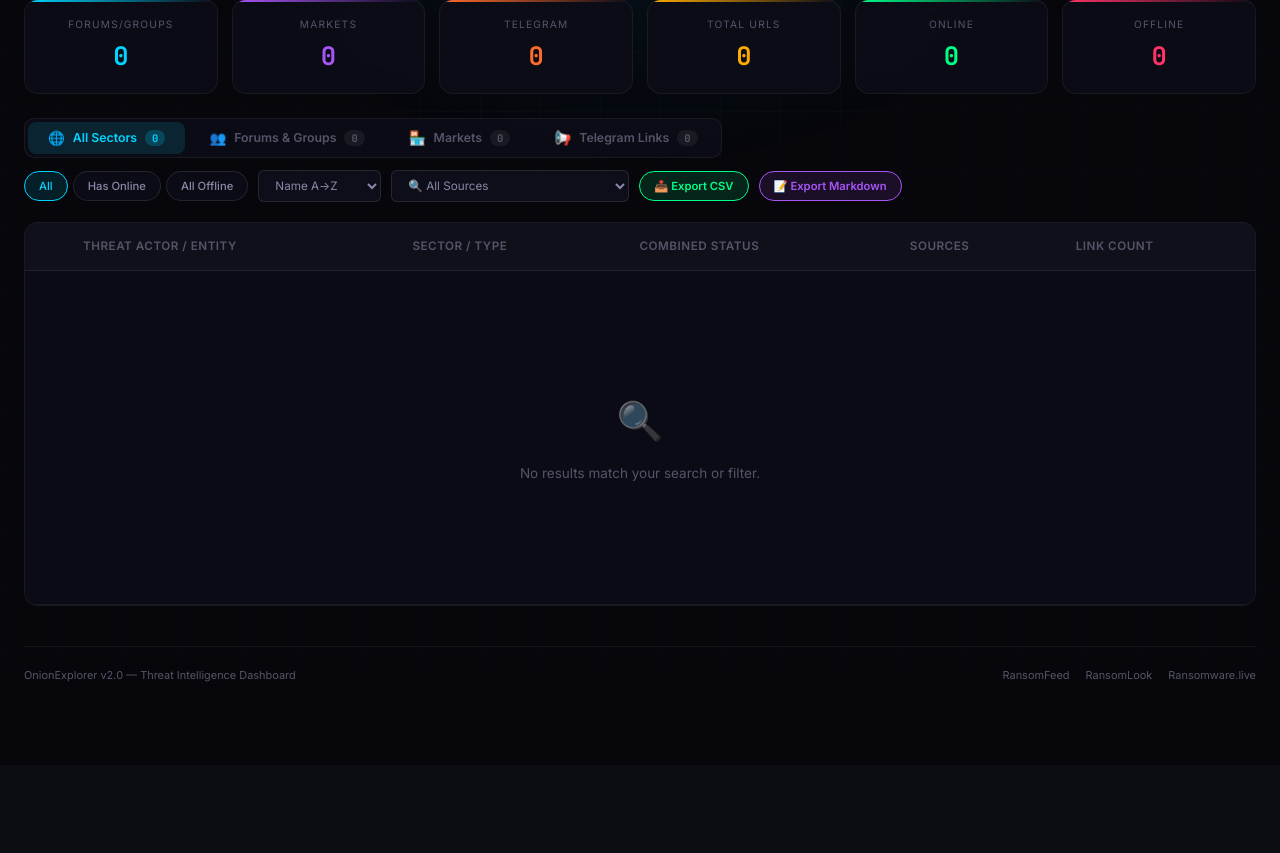
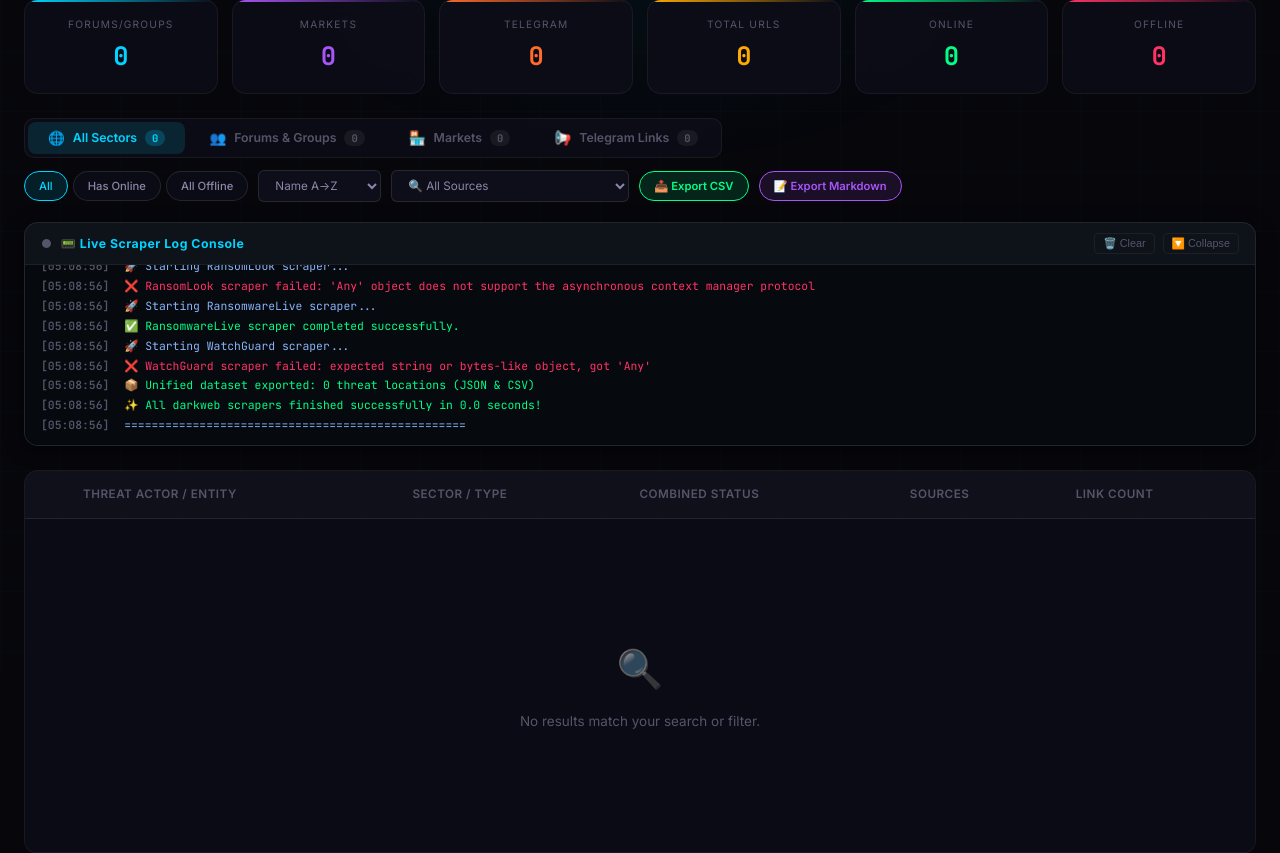
Before and after one commit to Piyush2425/OnionExplorer, a Flask app: page / in a window 1280 px wide. Shown: the part 129-982 px from the top of the page. Before the commit the page ends 811 px from the top, so only its background shows below. Run offline with Flask 3, Linux system fonts and the light colour scheme; data that the repository does not hold is empty; some libraries are stand-ins or nearby versions.

Commit message:
Add real-time Live Scraper Log Console window to dashboard UI

```diff
--- a/main.py
+++ b/main.py
@@ -542,17 +542,36 @@ def build_stats(data):
 
 
 # ═══════════════════════════════════════════════
-#  BACKGROUND SCRAPER
+#  BACKGROUND SCRAPER & LIVE LOGS
 # ═══════════════════════════════════════════════
 
+recent_scraper_logs = []
+
+def add_log_entry(msg, level="INFO"):
+    timestamp = datetime.now().strftime("%H:%M:%S")
+    entry = {"time": timestamp, "message": msg, "level": level}
+    with state_lock:
+        recent_scraper_logs.append(entry)
+        if len(recent_scraper_logs) > 80:
+            recent_scraper_logs.pop(0)
+
+def log_event(msg, level="INFO"):
+    if level == "ERROR":
+        log.error(msg)
+    elif level == "WARNING":
+        log.warning(msg)
+    else:
+        log.info(msg)
+    add_log_entry(msg, level)
+
 def run_scraper(name, scraper_fn):
-    """Run a single scraper with error handling."""
+    """Run a single scraper with error handling and log capture."""
     try:
-        log.info(f"  Running {name}...")
+        log_event(f"🚀 Starting {name} scraper...")
         scraper_fn()
-        log.info(f"  {name} completed.")
+        log_event(f"✅ {name} scraper completed successfully.")
     except Exception as e:
-        log.error(f"  {name} failed: {e}")
+        log_event(f"❌ {name} scraper failed: {e}", level="ERROR")
 
 
 def run_all_scrapers():
@@ -560,8 +579,8 @@ def run_all_scrapers():
     with state_lock:
         scraper_state["is_running"] = True
 
-    log.info("=" * 50)
-    log.info("Starting scheduled scrape via onion_explorer library...")
+    log_event("=" * 50)
+    log_event("🚀 Starting full darkweb scrape cycle across all sources...")
     start = time.time()
     try:
         # 1. Run GitHubFeed first (instantaneous extraction)
@@ -569,55 +588,56 @@ def run_all_scrapers():
             run_scraper("GitHubFeed", github_feed.scrape_and_save_github_feeds)
             sync_data_to_database()
         except Exception as e:
-            log.error(f"GitHubFeed error: {e}")
+            log_event(f"GitHubFeed error: {e}", level="ERROR")
 
         # 2. Run TelegramChecker (checks telegram invite link validity)
         try:
             run_scraper("TelegramChecker", lambda: telegram_checker.check_all_telegram_links(GITHUB_TELEGRAM_JSON))
             sync_data_to_database()
         except Exception as e:
-            log.error(f"TelegramChecker error: {e}")
+            log_event(f"TelegramChecker error: {e}", level="ERROR")
 
         # 3. RansomFeed legacy fallback
         try:
             run_scraper("RansomFeed", ransomfeed.main)
             sync_data_to_database()
         except Exception as e:
-            log.error(f"RansomFeed run error: {e}")
+            log_event(f"RansomFeed run error: {e}", level="ERROR")
 
         # 4. RansomLook (async)
         try:
             run_scraper("RansomLook", lambda: asyncio.run(ransomelook.main()))
             sync_data_to_database()
         except Exception as e:
-            log.error(f"RansomLook run error: {e}")
+            log_event(f"RansomLook run error: {e}", level="ERROR")
 
         # 5. RansomwareLive
         try:
             run_scraper("RansomwareLive", ransomelive.main)
             sync_data_to_database()
         except Exception as e:
-            log.error(f"RansomwareLive run error: {e}")
+            log_event(f"RansomwareLive run error: {e}", level="ERROR")
 
         # 6. WatchGuard
         try:
             run_scraper("WatchGuard", watchguard.main)
             sync_data_to_database()
         except Exception as e:
-            log.error(f"WatchGuard run error: {e}")
+            log_event(f"WatchGuard run error: {e}", level="ERROR")
 
-        # 6. Library unified export
+        # 7. Library unified export
         try:
             client = ThreatLocationClient()
             locations = client.fetch_all_locations()
             export_to_json(locations, os.path.join(DATA_DIR, "all_threat_locations.json"))
             export_to_csv(locations, os.path.join(DATA_DIR, "all_threat_locations.csv"))
-            log.info(f"onion_explorer library unified dataset exported: {len(locations)} locations (JSON & CSV)")
+            log_event(f"📦 Unified dataset exported: {len(locations)} threat locations (JSON & CSV)")
         except Exception as e:
-            log.error(f"onion_explorer unified export error: {e}")
+            log_event(f"Unified export error: {e}", level="ERROR")
 
         elapsed = time.time() - start
-        log.info(f"All scrapers finished in {elapsed:.1f}s")
+        log_event(f"✨ All darkweb scrapers finished successfully in {elapsed:.1f} seconds!")
+        log_event("=" * 50)
 
         with state_lock:
             scraper_state["last_scrape"] = datetime.now().strftime("%Y-%m-%d %H:%M:%S")
@@ -919,6 +939,13 @@ def api_scraper_status():
         return jsonify(scraper_state)
 
 
+@app.route("/api/scraper/logs")
+def api_scraper_logs():
+    """Return recent in-memory scraper logs."""
+    with state_lock:
+        return jsonify(recent_scraper_logs)
+
+
 @app.route("/api/scraper/run", methods=["POST"])
 def api_scraper_run():
     """Manually trigger a scrape."""
--- a/static/css/style.css
+++ b/static/css/style.css
@@ -1262,3 +1262,97 @@ body.light-theme .settings-group select {
     color: var(--accent-red);
     background: rgba(239, 68, 68, 0.1);
 }
+
+/* ---------- Live Scraper Log Console ---------- */
+.log-card {
+    background: #090d14;
+    border: 1px solid var(--border-medium);
+    border-radius: var(--radius-lg);
+    box-shadow: 0 4px 20px rgba(0, 0, 0, 0.4);
+    margin-bottom: 24px;
+    overflow: hidden;
+}
+
+.log-card-header {
+    background: rgba(255, 255, 255, 0.02);
+    border-bottom: 1px solid var(--border-subtle);
+    padding: 10px 16px;
+    display: flex;
+    align-items: center;
+    justify-content: space-between;
+}
+
+.log-card-title {
+    display: flex;
+    align-items: center;
+    gap: 8px;
+    font-size: 0.82rem;
+    font-weight: 700;
+    color: var(--accent-cyan);
+    letter-spacing: 0.5px;
+}
+
+.pulse-icon {
+    font-size: 0.8rem;
+    color: var(--text-muted);
+}
+
+.pulse-icon.active {
+    color: var(--accent-green);
+    animation: blink 1s infinite;
+}
+
+@keyframes blink { 50% { opacity: 0.3; } }
+
+.log-card-actions {
+    display: flex;
+    gap: 8px;
+}
+
+.log-btn {
+    background: transparent;
+    border: 1px solid var(--border-subtle);
+    border-radius: 4px;
+    color: var(--text-muted);
+    font-size: 0.72rem;
+    padding: 3px 8px;
+    cursor: pointer;
+    transition: all var(--transition-fast);
+}
+
+.log-btn:hover {
+    color: var(--text-primary);
+    background: rgba(255, 255, 255, 0.05);
+}
+
+.log-card-body {
+    padding: 12px 16px;
+    font-family: var(--font-mono);
+    font-size: 0.76rem;
+    max-height: 180px;
+    overflow-y: auto;
+    display: flex;
+    flex-direction: column;
+    gap: 4px;
+    background: #06090e;
+}
+
+.log-card-body.collapsed {
+    display: none;
+}
+
+.log-line {
+    line-height: 1.4;
+    word-break: break-all;
+}
+
+.log-line .log-time {
+    color: var(--text-muted);
+    margin-right: 8px;
+    font-weight: 600;
+}
+
+.log-line.info { color: #8ab4f8; }
+.log-line.success { color: var(--accent-green); }
+.log-line.warning { color: var(--accent-yellow); }
+.log-line.error { color: var(--accent-red); }
--- a/static/js/dashboard.js
+++ b/static/js/dashboard.js
@@ -32,6 +32,8 @@
         await loadData();
         await loadScraperConfig();
         checkScraperStatus();
+        fetchLogs();
+        setInterval(fetchLogs, 2500);
     });
 
     async function loadScraperConfig() {
@@ -47,11 +49,49 @@
         }
     }
 
+    async function fetchLogs() {
+        try {
+            const resp = await fetch('/api/scraper/logs');
+            const logs = await resp.json();
+            renderLogs(logs);
+        } catch (err) {
+            console.log('Failed to fetch logs:', err);
+        }
+    }
+
+    function renderLogs(logs) {
+        const body = document.getElementById('logConsoleBody');
+        const pulse = document.getElementById('logPulse');
+        if (!body) return;
+
+        if (logs.length === 0) return;
+
+        body.innerHTML = logs.map(l => {
+            let cls = 'info';
+            if (l.level === 'ERROR') cls = 'error';
+            else if (l.level === 'WARNING') cls = 'warning';
+            else if (l.message.includes('completed') || l.message.includes('finished') || l.message.includes('exported') || l.message.includes('successfully')) cls = 'success';
+
+            return `<div class="log-line ${cls}"><span class="log-time">[${esc(l.time)}]</span> ${esc(l.message)}</div>`;
+        }).join('');
+
+        body.scrollTop = body.scrollHeight;
+
+        if (pulse) {
+            if (wasScraping) {
+                pulse.classList.add('active');
+            } else {
+                pulse.classList.remove('active');
+            }
+        }
+    }
+
     async function checkScraperStatus() {
         try {
             const resp = await fetch('/api/scraper/status');
             const meta = await resp.json();
             updateScrapeStatus(meta);
+            fetchLogs();
 
             const runScrapeBtn = document.getElementById('runScrapeBtn');
             const mainScrapeBtn = document.getElementById('mainScrapeBtn');
@@ -66,11 +106,12 @@
                     mainScrapeBtn.disabled = true;
                     mainScrapeBtn.textContent = '🔄 Scraping All Sources...';
                 }
-                setTimeout(checkScraperStatus, 3000);
+                setTimeout(checkScraperStatus, 2500);
             } else {
                 if (wasScraping) {
                     wasScraping = false;
                     await loadData();
+                    fetchLogs();
                 }
                 if (runScrapeBtn) {
                     runScrapeBtn.disabled = false;
@@ -164,6 +205,26 @@
 
     // ═══ EVENTS ═══
     function bindEvents() {
+        // Log console clear & toggle
+        const clearLogsBtn = document.getElementById('clearLogsBtn');
+        if (clearLogsBtn) {
+            clearLogsBtn.addEventListener('click', () => {
+                const body = document.getElementById('logConsoleBody');
+                if (body) body.innerHTML = '<div class="log-line info"><span class="log-time">[System]</span> Log window cleared.</div>';
+            });
+        }
+
+        const toggleLogsBtn = document.getElementById('toggleLogsBtn');
+        if (toggleLogsBtn) {
+            toggleLogsBtn.addEventListener('click', () => {
+                const body = document.getElementById('logConsoleBody');
+                if (body) {
+                    const isCollapsed = body.classList.toggle('collapsed');
+                    toggleLogsBtn.textContent = isCollapsed ? '▶ Expand' : '🔽 Collapse';
+                }
+            });
+        }
+
         // Main Scrape All Button
         const mainScrapeBtn = document.getElementById('mainScrapeBtn');
         if (mainScrapeBtn) {
--- a/templates/index.html
+++ b/templates/index.html
@@ -143,6 +143,23 @@
             <button class="clear-search-btn" id="clearSearchBtn">✕ Clear Search</button>
         </div>
 
+        <!-- ═══ LIVE SCRAPER LOG CONSOLE ═══ -->
+        <section class="log-card">
+            <div class="log-card-header">
+                <div class="log-card-title">
+                    <span class="pulse-icon" id="logPulse">●</span>
+                    <span>📟 Live Scraper Log Console</span>
+                </div>
+                <div class="log-card-actions">
+                    <button class="log-btn" id="clearLogsBtn" title="Clear log window">🗑️ Clear</button>
+                    <button class="log-btn" id="toggleLogsBtn" title="Expand/Collapse log window">🔽 Collapse</button>
+                </div>
+            </div>
+            <div class="log-card-body" id="logConsoleBody">
+                <div class="log-line info"><span class="log-time">[System]</span> Log console ready. Trigger scraping or run tasks to see real-time progress.</div>
+            </div>
+        </section>
+
         <!-- ═══ UNIFIED THREAT DIRECTORY TABLE ═══ -->
         <section class="table-card">
             <div class="table-container">
```
